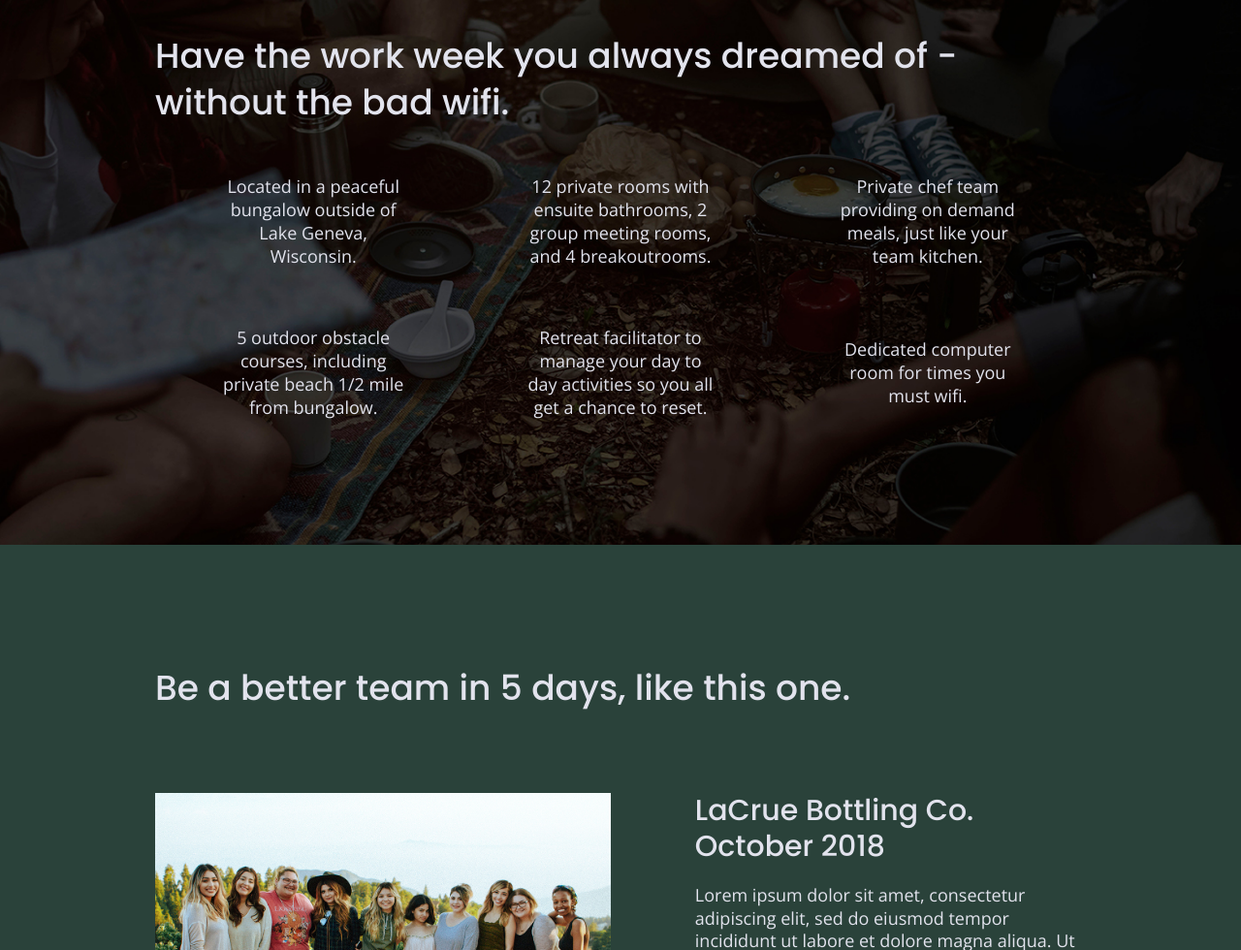
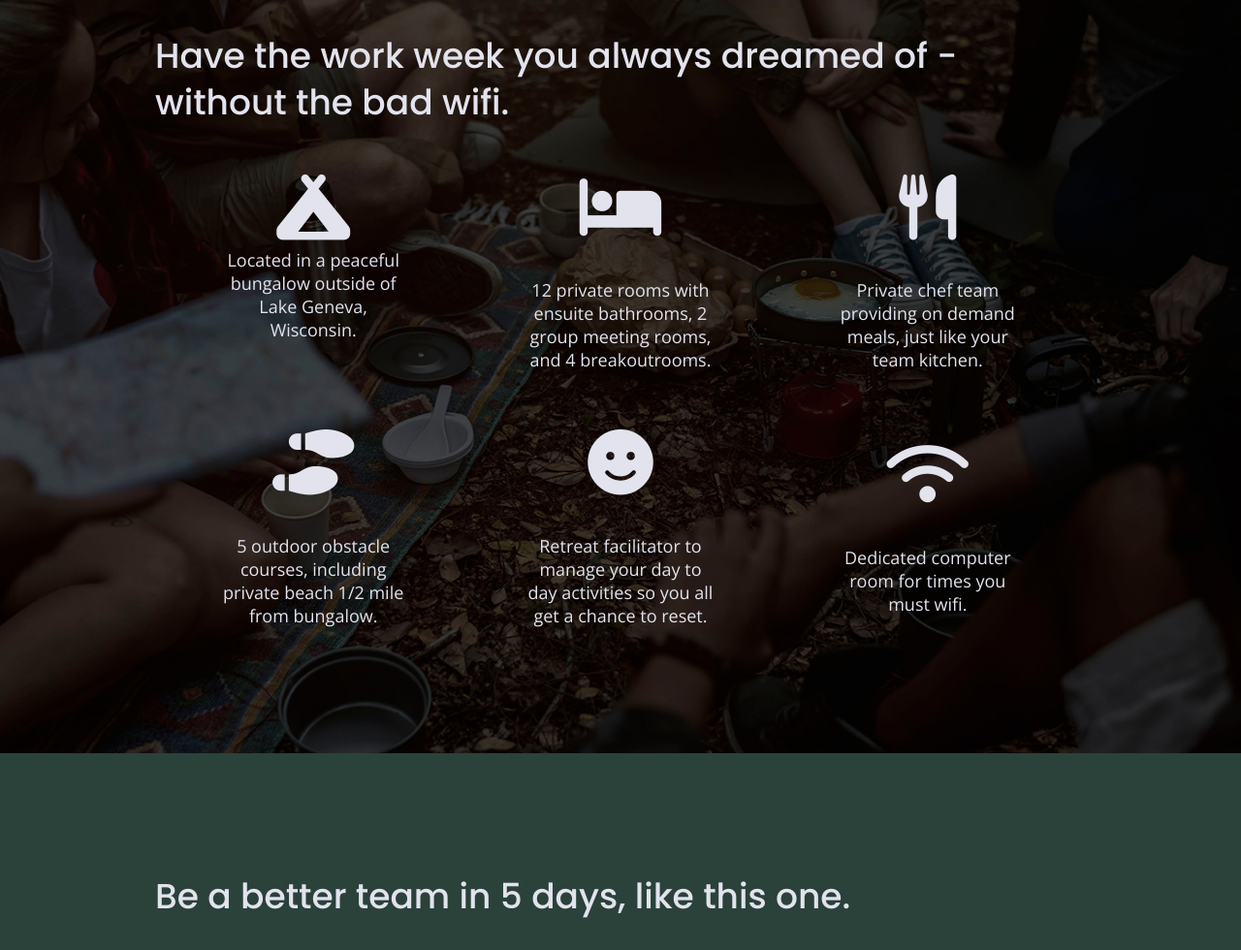
Before and after one commit to emilyebrooks/unplugged-retreat, a plain HTML site: page index.html in a window 1280 px wide. Shown: the part 1278-2258 px from the top of the page at 97% size. Drawn offline with nearby package versions, Linux system fonts and the light colour scheme.

Commit message:
Added features icons

```diff
--- a/css/main.css
+++ b/css/main.css
@@ -348,16 +348,6 @@ input[type="button"] {
   background-position: center;
 }
 
-/* not in solution:
-.features-items {
-  display: flex;
-  justify-content: center;
-  align-items: center;
-  flex-flow: row wrap;
-  width: 55%;
-  border: 2px solid purple;
-} */
-
 .features h2 {
   margin-bottom: 60px;
 }
@@ -377,6 +367,11 @@ input[type="button"] {
 .features p {
   text-align: center;
   margin: 0;
+}
+
+.features i {
+  font-size: 3.75em;
+  margin-bottom: 40px;
 }
 
 .reviews {
--- a/index.html
+++ b/index.html
@@ -12,6 +12,11 @@
 
     <link rel="stylesheet" href="css/normalize.css" />
     <link rel="stylesheet" href="css/main.css" />
+    <!--Fontawesome CDN -->
+    <script
+      src="https://kit.fontawesome.com/07ecfc6b71.js"
+      crossorigin="anonymous"
+    ></script>
     <!--Google Fonts-->
     <link
       href="https://fonts.googleapis.com/css2?family=Open+Sans:wght@400;700&family=Poppins:wght@500;700&display=swap"
@@ -86,42 +91,42 @@
           </h2>
           <div class="features-items">
             <article>
-              <p class="fontawesome-icon"></p>
+              <p><i class="fas fa-campground fa-xs"></i></p>
               <p class="features-item-description">
                 Located in a peaceful bungalow outside of Lake Geneva,
                 Wisconsin.
               </p>
             </article>
             <article>
-              <p class="fontawesome-icon"></p>
+              <p><i class="fas fa-bed"></i></p>
               <p class="features-item-description">
                 12 private rooms with ensuite bathrooms, 2 group meeting rooms,
                 and 4 breakoutrooms.
               </p>
             </article>
             <article>
-              <p class="fontawesome-icon"></p>
+              <p><i class="fas fa-utensils"></i></p>
               <p class="features-item-description">
                 Private chef team providing on demand meals, just like your team
                 kitchen.
               </p>
             </article>
             <article>
-              <p class="fontawesome-icon"></p>
+              <p><i class="fas fa-shoe-prints"></i></p>
               <p class="features-item-description">
                 5 outdoor obstacle courses, including private beach 1/2 mile
                 from bungalow.
               </p>
             </article>
             <article>
-              <p class="fontawesome-icon"></p>
+              <p><i class="fas fa-smile"></i></p>
               <p class="features-item-description">
                 Retreat facilitator to manage your day to day activities so you
                 all get a chance to reset.
               </p>
             </article>
             <article>
-              <p class="fontawesome-icon"></p>
+              <p><i class="fas fa-wifi"></i></p>
               <p class="features-item-description">
                 Dedicated computer room for times you must wifi.
               </p>
```
Also changed, not shown: about/index.html (+5 -0 lines), faq/index.html (+5 -0 lines).
